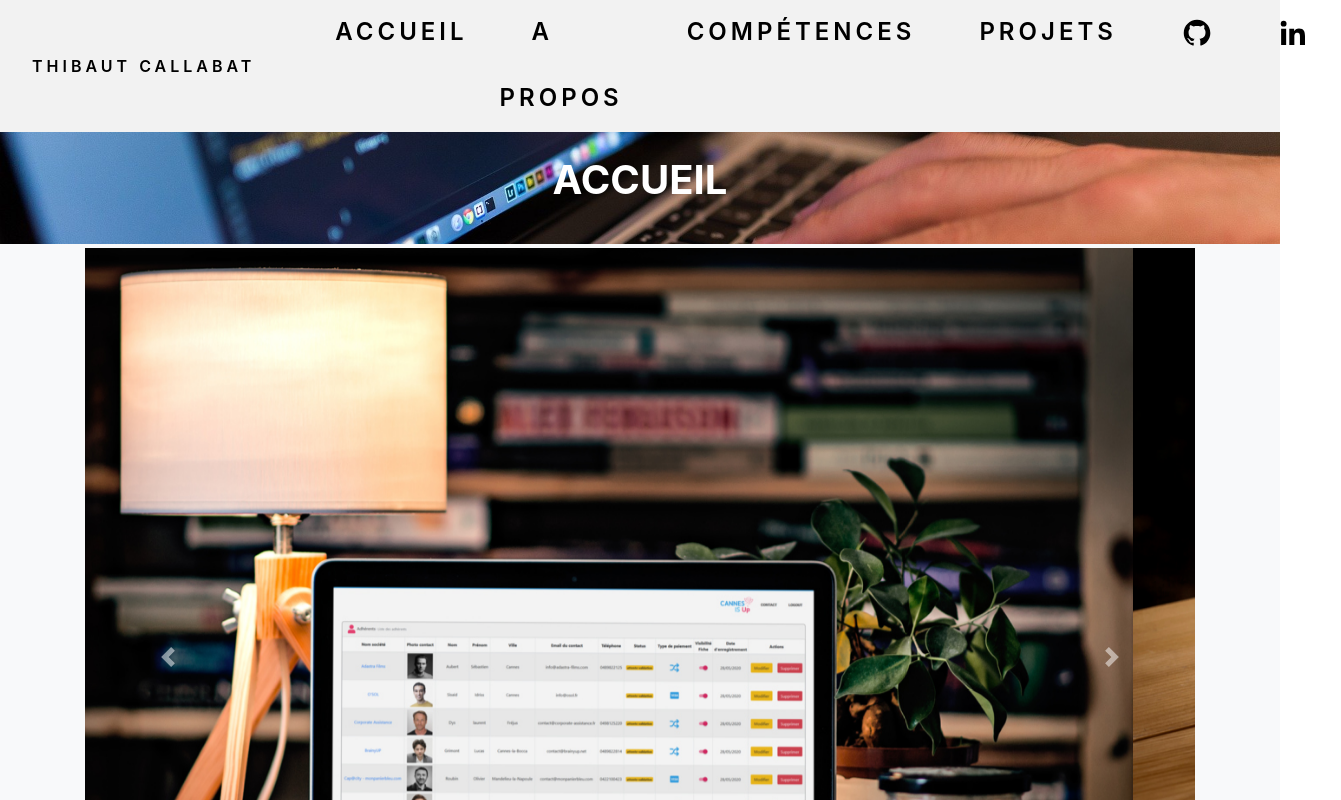
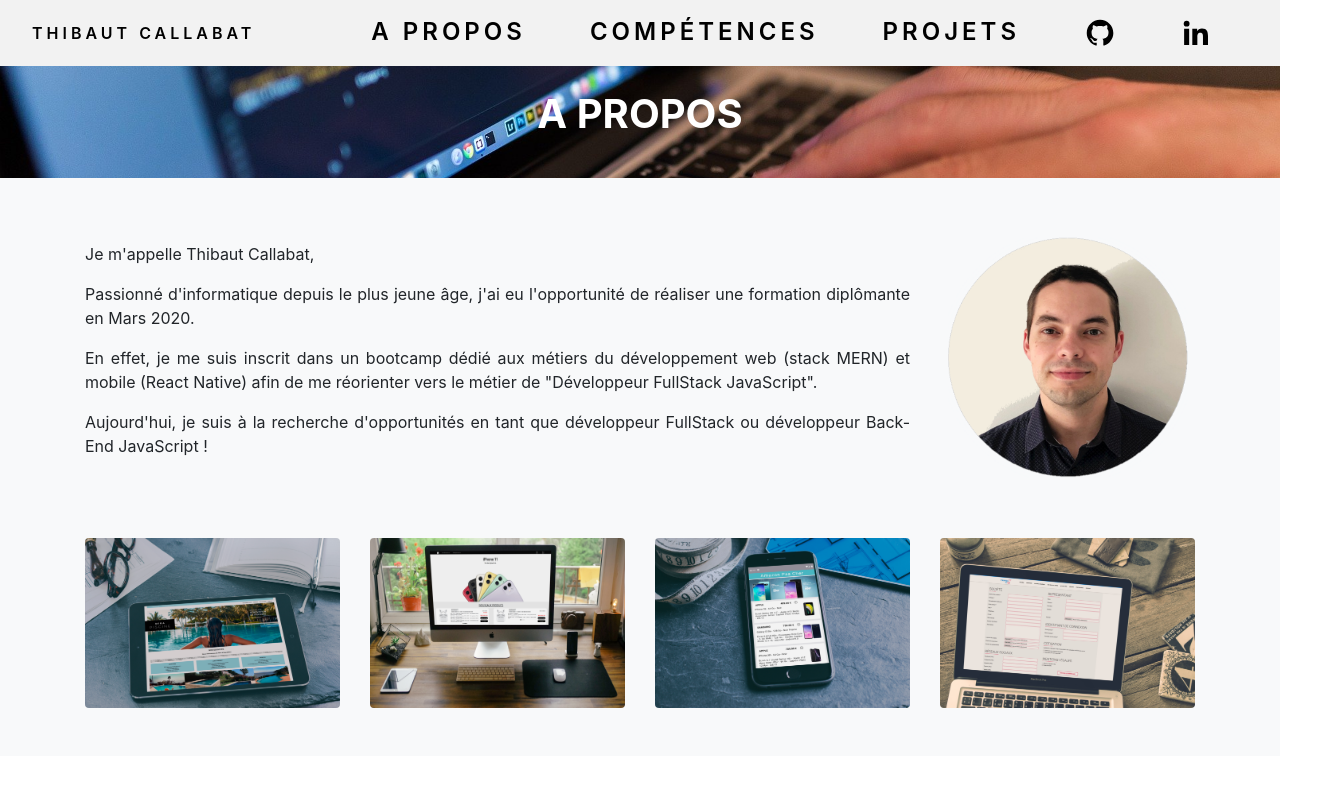
Before and after one commit to TCallabat/Portfolio, a React (Create React App) app: page / in a window 1280 px wide. Shown: the top 800 px of the page, 1341 px wide, since content can reach past the window. Built offline with nearby package versions, Linux system fonts and the light colour scheme.

Commit message:
Your awesome message

```diff
--- a/src/components/App/App.js
+++ b/src/components/App/App.js
@@ -8,7 +8,6 @@ import { BrowserRouter, HashRouter, Route, Switch } from "react-router-dom";
 
 /* import components */
 import Navbar from "../Navbar/Navbar";
-import Home from "../Home/Home";
 import About from "../About/About";
 import Skills from "../Skills/Skills";
 import Project from "../Project/Project";
@@ -33,8 +32,7 @@ function App(props) {
     <HashRouter basename='/'>
       <Navbar />
       <Switch>
-        <Route exact path="/" component={Home} />
-        <Route path="/about" component={About} />
+        <Route exact path="/" component={About} />
         <Route path="/skills" component={Skills} />
         <Route path="/projects" component={Project} />
         <Route path="/project_01" component={Project_01} />
--- a/src/components/Navbar/Navbar.js
+++ b/src/components/Navbar/Navbar.js
@@ -22,10 +22,7 @@ function Header(props) {
                     <Nav className="m-auto">
                         <ul className="navbar-nav">
                             <li>
-                                <Link to="/">accueil</Link>
-                            </li>
-                            <li>
-                                <Link to="about">a propos</Link>
+                                <Link to="/">a propos</Link>
                             </li>
                             <li>
                                 <Link to="skills">compétences</Link>
--- a/src/components/Skills/Skills.js
+++ b/src/components/Skills/Skills.js
@@ -92,16 +92,16 @@ function Skills(props) {
 
                 {/* Images others */}
                 <Row className="m-0 px-0 py-4">
-                    <Col md={3}>
+                    <Col sm={6} md={3}>
                         <Image fluid rounded className="h-100 w-100" alt="Project_09-image-2" src="./projects/project_01-2.jpg" />
                     </Col>
-                    <Col md={3}>
+                    <Col sm={6} md={3}>
                         <Image fluid rounded className="h-100 w-100" alt="Project_09-image-5" src="./projects/project_02-4.jpg" />
                     </Col>
-                    <Col md={3}>
+                    <Col sm={6} md={3}>
                         <Image fluid rounded className="h-100 w-100" alt="Project_10-image-3" src="./projects/project_07-2.jpg" />
                     </Col>
-                    <Col md={3}>
+                    <Col sm={6} md={3}>
                         <Image fluid rounded className="h-100 w-100" alt="Project_10-image-4" src="./projects/project_10-5.jpg" />
                     </Col>
                 </Row>
```
